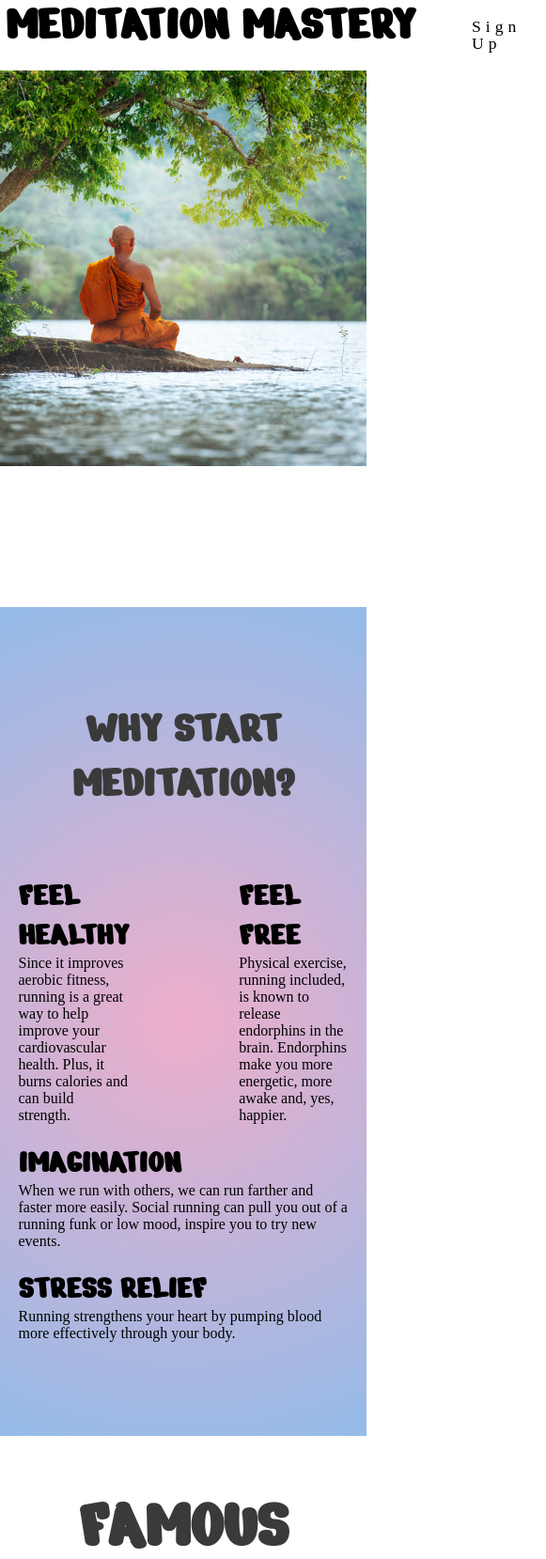
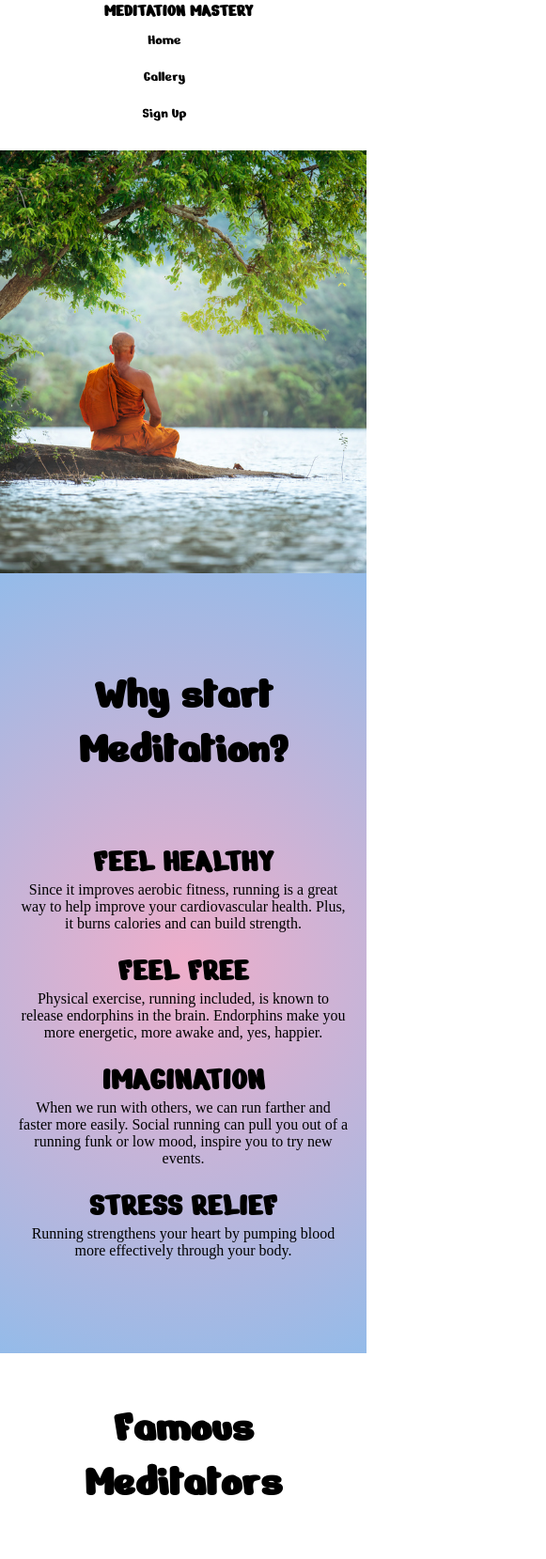
Before and after one commit to D0nie1998/-multivitamin, a plain HTML site: page index.html in a window 390 px wide. Shown: the top 1659 px of the page at 94% size, 581 px wide, since content can reach past the window. Drawn offline with Linux system fonts and the light colour scheme.

Commit message:
added media queries and changed styles

```diff
--- a/css/style.css
+++ b/css/style.css
@@ -8,87 +8,48 @@
 
 header {
   color: black;
-  position: fixed;
-  top: 0;
-  width: 100vw;
-  z-index: 1;
-  background: white;
 }
 
 nav {
   display: flex;
   justify-content: space-between;
+  justify-items: center;
+  align-items: center;
+  font-family: Nerko One;
+}
 
+nav h1 {
+  font-family: Nerko One;
+  color: #3a3a3a;
+  margin-left: 0px;
+  text-transform: uppercase;
+  font-size: 5em;
+}
+
+#logo {
+  font-weight: 200%;
+  margin: left;
+  color: black;
 }
 
 nav ul {
   display: flex;
-  justify-content: center;
-  list-style: none;
+  flex-direction: row-reverse;
+  list-style-type: none;
 }
-
-.logo {
-  justify-content: center;
-  display: flex;
-  margin-left: 6px;
-}
-
-.content {
-  padding: 0px;
-  margin-top: 2.9rem;
-}
-
-h1 {
-  font-family: Nerko One;
-  color: #3a3a3a;
-  margin-left: 0px;
-  text-transform: uppercase;
-  font-size: 75px;
-}
-
-#logo {
-  white-space: nowrap;
-  font-size: 3.3rem;
-  font-weight: 200%;
+nav ul li a {
   color: black;
-}
-
-#list {
-  letter-spacing: 5px;
-  font-size: 110%;
-}
-
-#list li {
-  list-style-type: none;
-  padding: 20px;
-}
-
-#list a {
+  font-size: 1.2em;
   text-decoration: none;
-  color: inherit;
-}
-
-#list,
-#logo {
-  line-height: 100%;
-}
-
-#list a:hover {
-  border-bottom: 1px solid #3a3a3a;
-}
-
-.active {
-  border-bottom: 1px solid #3a3a3a;
+  padding-right: 80px;
 }
 
 #hero-outer {
-  height: 600px;
   width: 100%;
   overflow: hidden;
   position: relative;
 }
 
-#cover-text,
 h2 {
   color: whitesmoke;
   font-size: 130%;
@@ -108,15 +69,74 @@ h2 {
 }
 
 #hero-image {
+  width: 100%;
   height: 450px;
-  width: 100%;
   background: url(/images/River-project.jpg) no-repeat center center;
   background-size: cover;
+  animation-name: hero-zoom;
+  animation-duration: 5s;
+  animation-fill-mode: forwards;
 }
 
-#club-ethos {
-  height: 600px;
+.space {
+  margin-top: 100px;
+  margin-bottom: 25%;
+}
+
+.column {
+  float: left;
+  width: 33.33%;
+  padding: 5px;
+  box-sizing: border-box;
+  border: 5px solid #3a3a3a;
+  line-height: 0px;
+}
+
+.column img {
+  height: 300px;
+}
+
+.row::after {
+  content: "";
+  clear: both;
+  display: table;
+}
+
+#gaps {
+  margin: 0px;
+  font-size: 3rem;
   text-align: center;
+  padding: 50px;
+  font-family: Nerko One;
+}
+
+.card {
+  box-shadow: 0 4px 8px 0 rgba(0, 0, 0, 0.2);
+  transition: 0.3s;
+  width: 33%;
+  border-radius: 5px;
+}
+
+.card:hover {
+  box-shadow: 0 8px 16px 0 rgba(0, 0, 0, 0.2);
+}
+
+.card img {
+  border-radius: 5px 5px 0 0;
+}
+
+.container {
+  padding: 2px 16px;
+}
+
+.image-container {
+  display: flex;
+  justify-content: space-between;
+}
+
+.image {
+  width: 33.33%;
+  height: 250px;
 }
 #about-section {
   padding-top: 100px;
@@ -151,119 +171,48 @@ h4 {
   font-family: Nerko One;
   font-size: 2.2rem;
 }
-
-
-.space {
-  margin-top: 100px;
-  margin-bottom: 25%;
-}
-
-.column {
-  float: left;
-  width: 33.33%;
-  padding: 5px;
-  box-sizing: border-box;
-  border: 5px solid #3a3a3a;
-  line-height: 0px;
-}
-
-.column img {
-  height: 300px;
-}
-
-.row::after {
-  content: "";
-  clear: both;
-  display: table;
-}
-
-#gaps {
-  margin: 0px;
-  text-align: center;
-  padding: 50px;
-}
-
-.card {
-  box-shadow: 0 4px 8px 0 rgba(0, 0, 0, 0.2);
-  transition: 0.3s;
-  width: 33%;
-  border-radius: 5px;
-}
-
-.card:hover {
-  box-shadow: 0 8px 16px 0 rgba(0, 0, 0, 0.2);
-}
-
-.card img {
-  border-radius: 5px 5px 0 0;
-}
-
-.container {
-  padding: 2px 16px;
-}
-
-.image-container {
+.person {
   display: flex;
-  justify-content: space-between;
-}
-
-.image {
-  width: 33.33%;
-  height: 250px;
-}
-
-/* Famous Meditators */
-
-.person{
-  display:flex;
   justify-content: space-evenly;
   gap: 4%;
 }
 
 .person-section {
-  width: 30% ;
+  width: 30%;
 }
 
 .person-image {
   width: 33%;
+  /* height: 300px; */
   border-radius: 100%;
 }
-
- .person-name {
+.person-name {
   font-size: 24px;
   font-weight: bold;
   color: black;
   text-transform: uppercase;
   font-family: Nerko One;
 }
-
-
-
+footer {
+  margin-top: 25px;
+  color: rgb(219, 78, 78);
+}
 footer ul {
   padding-top: 20px;
-  width: 80%;
-  margin: auto;
+  width: 100%;
+  margin-bottom: 10px;
   text-align: center;
 }
-
 footer ul li {
   display: inline-block;
   margin-right: 15%;
 }
-
 /* footer a{
   width: 100px;
 } */
 footer i {
   font-size: 30px;
 }
-
-footer {
-  margin-top: 25px;
-  color: rgb(219, 78, 78);
-}
-
-/* Gallery page */
 
 #photos {
   width: 100%;
@@ -277,12 +226,13 @@ footer {
 }
 
 /* sign up form */
+
 .form-section {
-  background-image: url(..//images/signupplease.jpg);
+  background: url(../images/signupplease.jpg) no-repeat center center;
   background-size: cover;
-  justify-content: center;
   height: 800px;
   display: flex;
+  justify-content: center;
   margin-top: 50px;
   padding: 30px;
 }
@@ -333,12 +283,54 @@ footer {
 
 /* media queries */
 
-
 @media only screen and (max-width: 800px) {
+  nav {
+    flex-direction: column;
+    align-items: center;
+    justify-content: center;
+  }
+  nav h1 {
+    font-size: 1.2em;
+    margin-left: -10px;
+  }
+  nav ul {
+    flex-direction: column;
+    flex-direction: column-reverse;
+    align-items: center;
+  }
+  nav ul li {
+    padding-top: 10px;
+    padding-bottom: 10px;
+    padding-left: 40px;
+  }
+  nav ul li a {
+    font-size: 1em;
+  }
+  #abouts {
+    flex-direction: column;
+    justify-content: center;
+    text-align: center;
+  }
+  .about {
+    flex: 100%;
+  }
+  .person {
+    flex-direction: column;
+  }
+  .person-section {
+    width: 100%;
+    margin-top: 10px;
+    text-align: center;
+  }
+  #photos > img {
+    width: 100%;
+  }
+  .form-section {
+    width: 100%;
+  }
   .signup-form {
     max-width: 100%;
     width: 100%;
     margin-right: 25%;
   }
-
 }
```
